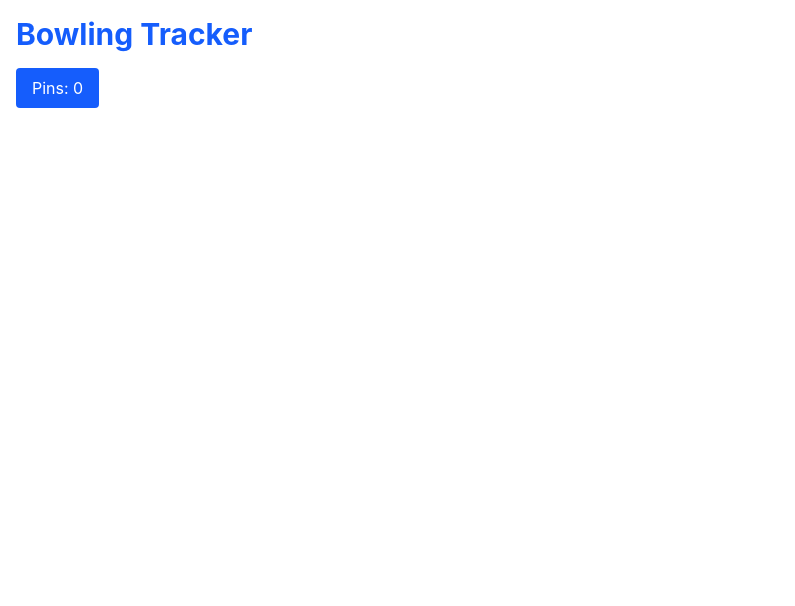
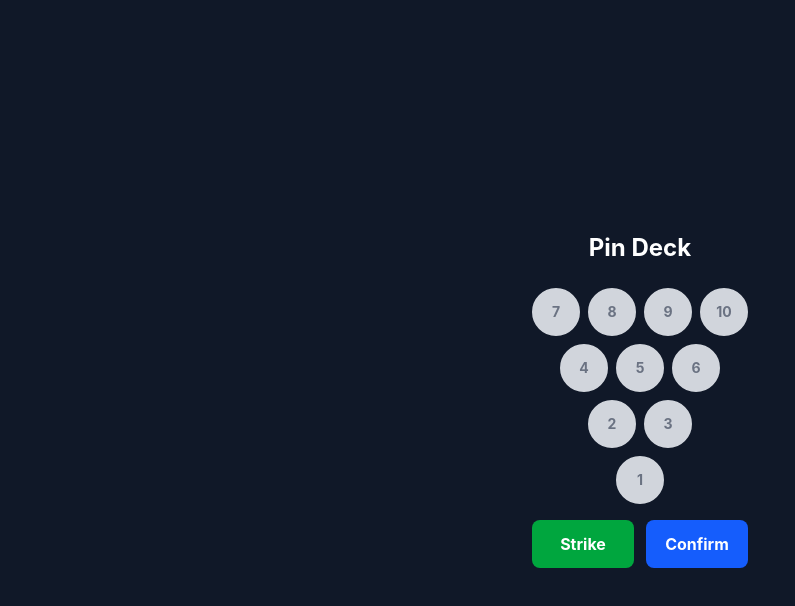
Before and after one commit to edwinalexandervargas/bowling-tracker, a React (Vite) app: page / in a window 1280 px wide. Shown: the top 606 px of the page, without its empty margins (0-795 px from the left). Built offline with nearby package versions, Linux system fonts and the light colour scheme.

Commit message:
Use tested isPinStanding in PinDeck, fix disabled styling

```diff
--- a/src/App.tsx
+++ b/src/App.tsx
@@ -1,18 +1,35 @@
-import { create } from 'zustand'
+import { useState } from 'react'
+import { PinDeck } from './components/PinDeck'
+import { pinsStanding, pinsKnockedDown } from './pins/pins'
 
-const useCounter = create<{ count: number; inc: () => void }>((set) => ({
-  count: 0,
-  inc: () => set((s) => ({ count: s.count + 1 })),
-}))
+function App() {
+  const [lastShot, setLastShot] = useState<number | null>(null)
 
-export default function App() {
-  const { count, inc } = useCounter()
+  const handleConfirm = (pinsAfter: number) => {
+    setLastShot(pinsAfter)
+  }
+
   return (
-    <div className="p-4">
-      <h1 className="text-3xl font-bold text-blue-600">Bowling Tracker</h1>
-      <button className="mt-4 rounded bg-blue-600 px-4 py-2 text-white" onClick={inc}>
-        Pins: {count}
-      </button>
+    <div className="min-h-screen bg-gray-900 text-white flex flex-col items-center justify-center p-4">
+      <h1 className="text-2xl font-bold mb-6">Pin Deck</h1>
+
+      <PinDeck onConfirm={handleConfirm} />
+
+      {lastShot !== null && (
+        <div className="mt-6 text-center space-y-1">
+          <p className="text-lg">
+            Knocked down: <span className="font-bold">{pinsKnockedDown(1023, lastShot)}</span>
+          </p>
+          <p className="text-sm text-gray-400">
+            Left standing: {pinsStanding(lastShot).join(', ') || 'none (strike!)'}
+          </p>
+          <p className="text-xs text-gray-500">
+            Mask: {lastShot}
+          </p>
+        </div>
+      )}
     </div>
   )
 }
+
+export default App
--- /dev/null
+++ b/src/components/PinDeck.tsx
@@ -0,0 +1,101 @@
+import { useState, useCallback } from 'react'
+import { isPinStanding } from '../pins/pins'
+
+type PinDeckProps = {
+  onConfirm: (pinsStanding: number) => void
+  disabled?: boolean
+}
+
+// Pin layout from bowler's perspective, drawn top to bottom on screen
+// Back row (top of screen):  7  8  9  10
+//                             4  5  6
+//                              2  3
+// Head pin (bottom):            1
+const PIN_ROWS = [[7, 8, 9, 10], [4, 5, 6], [2, 3], [1]]
+
+export function PinDeck({ onConfirm, disabled = false }: PinDeckProps) {
+  // Bitmask of pins the bowler has tapped as "still standing"
+  const [standing, setStanding] = useState(0)
+
+  const togglePin = useCallback(
+    (pin: number) => {
+      if (disabled) return
+      // XOR flips the bit: standing becomes down, down becomes standing
+      setStanding((prev) => prev ^ (1 << (pin - 1)))
+    },
+    [disabled]
+  )
+
+  const handleConfirm = () => {
+    onConfirm(standing)
+    setStanding(0) // reset for next shot
+  }
+
+  const handleStrike = () => {
+    onConfirm(0) // 0 = no pins standing
+    setStanding(0)
+  }
+
+  return (
+    <div className="flex flex-col items-center gap-4">
+      {/* Pin triangle */}
+      <div className="flex flex-col items-center gap-2">
+        {PIN_ROWS.map((row, rowIndex) => (
+          <div key={rowIndex} className="flex gap-2 justify-center">
+            {row.map((pin) => (
+              <button
+                key={pin}
+                onClick={() => togglePin(pin)}
+                disabled={disabled}
+                className={`
+                  w-12 h-12 rounded-full text-sm font-bold
+                  transition-colors duration-150
+                  ${
+                    isPinStanding(standing, pin)
+                      ? 'bg-white text-gray-900 border-2 border-gray-900 shadow-md'
+                      : 'bg-gray-300 text-gray-500 border-2 border-gray-300'
+                  }
+                  ${disabled ? '' : 'active:scale-95'}
+                `}
+                aria-label={`Pin ${pin}${isPinStanding(standing, pin) ? ' standing' : ' down'}`}
+              >
+                {pin}
+              </button>
+            ))}
+          </div>
+        ))}
+      </div>
+
+      {/* Action buttons */}
+      <div className="flex gap-3 w-full max-w-xs">
+        <button
+          onClick={handleStrike}
+          disabled={disabled}
+          className="flex-1 py-3 px-4 bg-green-600 text-white font-bold rounded-lg
+                     active:scale-95 transition-transform disabled:opacity-50"
+        >
+          Strike
+        </button>
+        <button
+          onClick={handleConfirm}
+          disabled={disabled}
+          className="flex-1 py-3 px-4 bg-blue-600 text-white font-bold rounded-lg
+                     active:scale-95 transition-transform disabled:opacity-50"
+        >
+          Confirm
+        </button>
+      </div>
+
+      {/* Clear selection */}
+      {standing !== 0 && (
+        <button
+          onClick={() => setStanding(0)}
+          disabled={disabled}
+          className="text-sm text-gray-500 underline disabled:opacity-50"
+        >
+          Clear selection
+        </button>
+      )}
+    </div>
+  )
+}
--- a/src/pins/pins.ts
+++ b/src/pins/pins.ts
@@ -1,5 +1,3 @@
-import { isPinStanding, pinsStanding } from './pins'
-
 export function isPinStanding(mask: number, pin: number): boolean {
   return (mask & (1 << (pin - 1))) !== 0
 }
```
